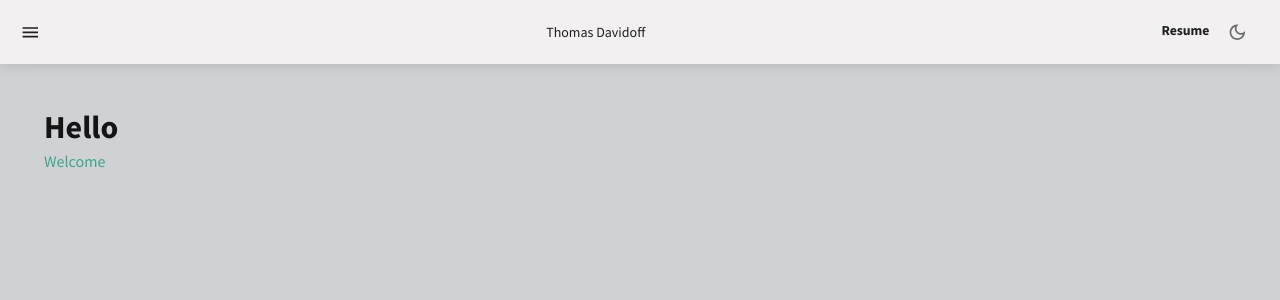
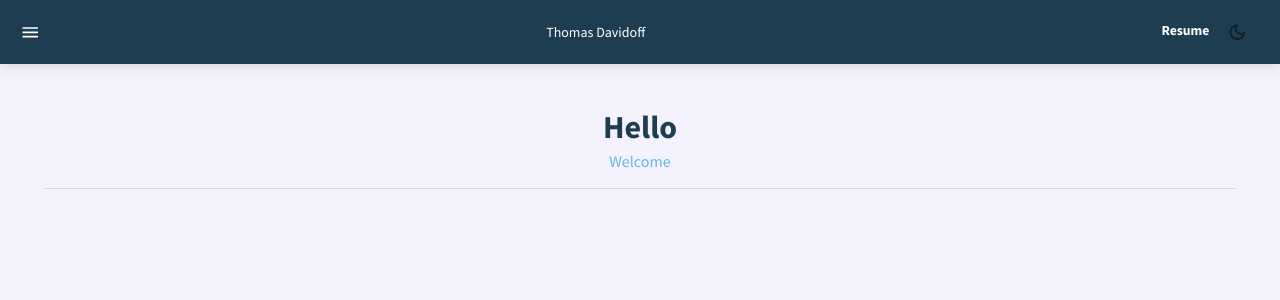
Before and after one commit to thomas-davidoff/personal-portfolio, a React (Vite) app: page / in a window 1280 px wide. Shown: the top 300 px of the page. Built offline with nearby package versions, Linux system fonts and the light colour scheme.

Commit message:
added toggle functionality on click

```diff
--- a/src/components/Header.jsx
+++ b/src/components/Header.jsx
@@ -1,25 +1,28 @@
 import React from "react";
 import { Typography, Box, useTheme } from "@mui/material";
 import { tokens } from "../theme";
+import Divider from "@mui/material/Divider";
 
 const Header = ({ title, subtitle }) => {
   const theme = useTheme();
-  const colors = tokens(theme.palette.mode);
+  // const colors = tokens(theme.palette.mode);
 
   return (
-    <Box mb="30px">
+    <React.Fragment>
       <Typography
         variant="h2"
-        color={colors.grey[100]}
+        color='primary'
         fontWeight="bold"
+        align= 'center'
         sx={{ mb: "5px" }}
       >
         {title}
       </Typography>
-      <Typography variant="h5" color={colors.greenAccent[400]}>
+      <Typography variant="h5" color='secondary' align= 'center' sx={{mb:'15px'}}>
         {subtitle}
       </Typography>
-    </Box>
+      <Divider/>
+    </React.Fragment>
   );
 };
 
--- a/src/scenes/Blogs.jsx
+++ b/src/scenes/Blogs.jsx
@@ -4,11 +4,23 @@ import Header from 'src/components/Header';
 
 function Blogs() {
     const theme = useTheme();
-    const smScreen = useMediaQuery(theme.breakpoints.up("sm"));
+    // const smScreen = useMediaQuery(theme.breakpoints.up("sm"));
     return (
-        <Box m="20px">
-            <Header title='Blog Page' subtitle='Placeholder for whatever the hell this might eventually be' />
-        </Box>
+        // <Box m="15px" sx={{
+        //     backgroundColor: 'background.paper',
+        //     boxShadow: '0px 3px 5px -1px rgba(0,0,0,0.2), 0px 6px 10px 0px rgba(0,0,0,0.14), 0px 1px 18px 0px rgba(0,0,0,0.12)',
+        //     padding: '25px',
+        //     justifyContent: 'center',
+        //     }}>
+        //     <Header title='Blog Page' subtitle='Placeholder for whatever the hell this might eventually beeee' />
+        // </Box>
+        <React.Fragment>
+            <Header title='Blog Page' subtitle='Placeholder for whatever the hell this might eventually beeee' />
+            <Box>
+                Hi
+            </Box>
+        </React.Fragment>
+
     );
 }
 
--- a/src/scenes/global/sidebar/Sidebar.jsx
+++ b/src/scenes/global/sidebar/Sidebar.jsx
@@ -38,6 +38,7 @@ export default function MySidebar() {
 
   const handleListItemClick = (event, index) => {
     setSelectedIndex(index);
+    toggle();
   };
 
   const menuItemCount = 0;
@@ -79,7 +80,7 @@ export default function MySidebar() {
             {
               text: "Projects",
               icon: <NotesOutlinedIcon />,
-              link: "/blog",
+              link: "/blogs",
               position: 1,
             },
             {
--- a/src/theme.js
+++ b/src/theme.js
@@ -1,5 +1,6 @@
 import { createContext, useState, useMemo } from "react";
 import { createTheme } from "@mui/material/styles";
+import { grey, blue, red, purple } from "@mui/material/colors";
 
 // color design tokens export
 export const tokens = (mode) => ({
@@ -130,36 +131,45 @@ export const themeSettings = (mode) => {
         ? {
             // palette values for dark mode
             primary: {
-              main: colors.primary[100],
+              main: grey[500],
             },
             secondary: {
-              main: colors.greenAccent[500],
+              main: blue[500],
             },
             neutral: {
-              dark: colors.grey[700],
-              main: colors.grey[500],
-              light: colors.grey[100],
+              // dark: colors.grey[700],
+              main: red[500],
+              // light: colors.grey[100],
             },
             background: {
-              default: colors.primary[900],
+              default: '#001e3c',
             },
           }
         : {
             // palette values for light mode
             primary: {
-              main: colors.primary[400],
+              main: '#1f3d50',
             },
             secondary: {
-              main: colors.greenAccent[500],
-            },
-            neutral: {
-              dark: colors.grey[700],
-              main: colors.grey[500],
-              light: colors.grey[100],
+              main: '#5fb7ea',
             },
             background: {
-              default: colors.primary[900],
+              default: '#f4f3fd',
+              paper: '#f2f1f9'
             },
+            error: {
+              main: '#ff8a00'
+            },
+            // neutral: {
+            //   dark: colors.grey[700],
+            //   main: colors.grey[500],
+            //   light: colors.grey[100],
+            // },
+            contrastThreshold: 3,
+            tonalOffset: 0.2,
+            // background: {
+            //   default: colors.primary[900],
+            // },
           }),
     },
     typography: {
@@ -202,10 +212,7 @@ export const ColorModeContext = createContext({
 });
 
 export const useMode = () => {
-  //const default_view = (localStorage.getItem("viewMode")) ? (localStorage.getItem("viewMode")) : "dark"
   const [mode, setMode] = useState("light");
-
-  localStorage.setItem("viewMode", mode);
 
   const colorMode = useMemo(
     () => ({
```
